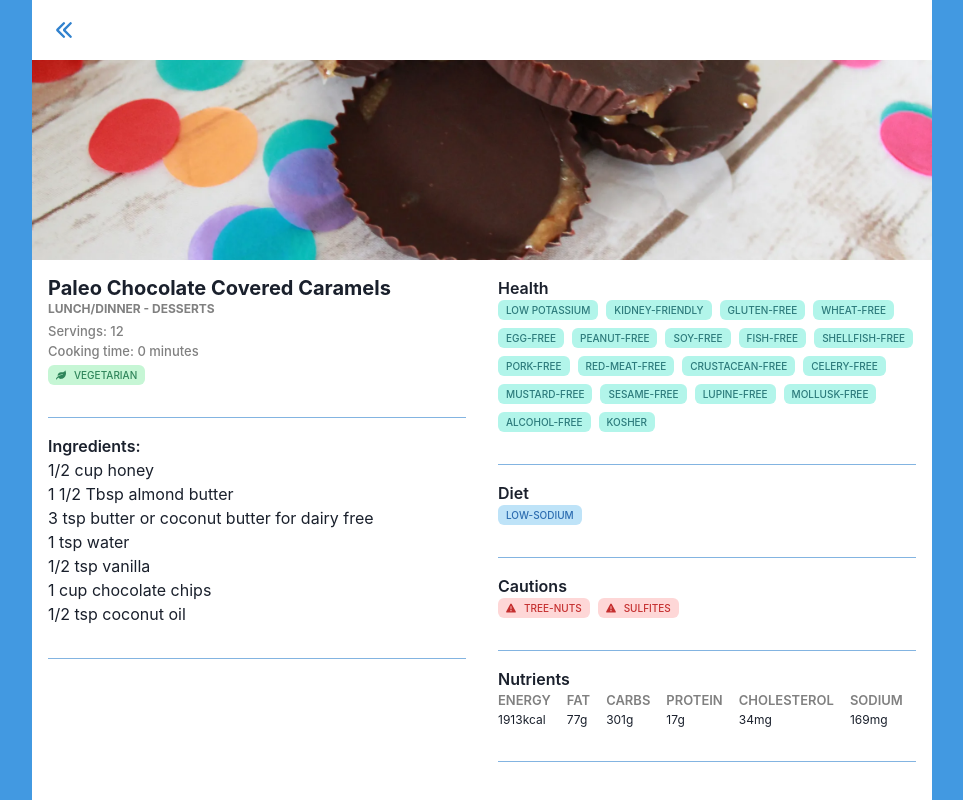
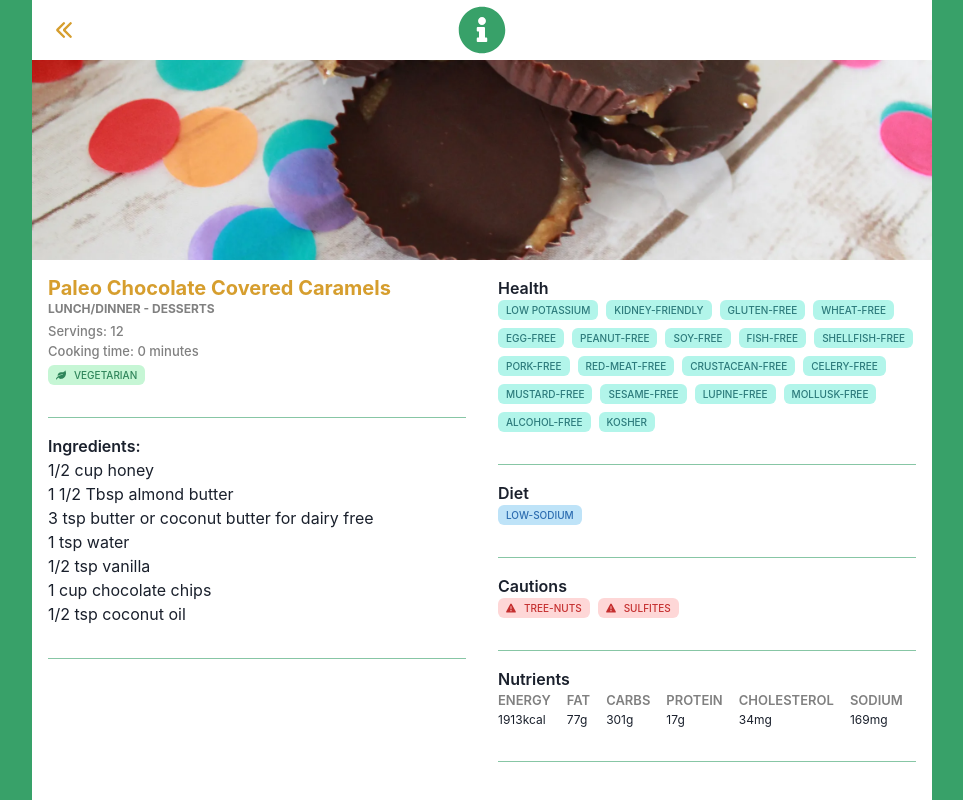
Before and after one commit to thomsterenborg/react_basics_final_project, a React (Vite) app: page / in a window 1280 px wide. Both pictures are taken after a click on the element 154 px from the left and 468 px from the top of the page. Shown: the whole page, without its empty margins (158-1121 px from the left). Built offline with nearby package versions, Linux system fonts and the light colour scheme.

Commit message:
Changed colors

```diff
--- a/src/components/RecipeChoice.jsx
+++ b/src/components/RecipeChoice.jsx
@@ -1,5 +1,15 @@
 import { ArrowLeftIcon } from "@chakra-ui/icons";
-import { Flex, Heading, IconButton, Image, Text } from "@chakra-ui/react";
+import {
+  Box,
+  Center,
+  Flex,
+  Heading,
+  Icon,
+  IconButton,
+  Image,
+  Text,
+} from "@chakra-ui/react";
+import { FaInfoCircle } from "react-icons/fa";
 import { CautionLabels } from "./CautionLabels";
 import { DietLabels } from "./DietLabels";
 import { HealthLabels } from "./HealthLabels";
@@ -20,14 +30,25 @@ export const RecipeChoice = ({ recipe, onClick }) => {
     >
       <Flex w="100%" h="60px" align="center" p={3} gap={4}>
         {/*Return button */}
-        <IconButton
-          variant={"ghost"}
-          color="blue.500"
-          icon={<ArrowLeftIcon />}
-          _hover={{ bg: "blue.500", color: "white" }}
-          _active={{ bg: "blue.300" }}
-          onClick={() => onClick()}
-        />
+        <Box>
+          <IconButton
+            variant={"ghost"}
+            color="yellow.500"
+            icon={<ArrowLeftIcon />}
+            _hover={{ bg: "yellow.500", color: "white" }}
+            _active={{ bg: "yellow.300" }}
+            onClick={() => onClick()}
+          />
+        </Box>
+        <Flex right={8} w="100%" align={"center"} justify="center">
+          <Icon
+            w={12}
+            h={12}
+            marginRight={14}
+            color="green.500"
+            as={FaInfoCircle}
+          />
+        </Flex>
       </Flex>
 
       <Image
@@ -47,7 +68,7 @@ export const RecipeChoice = ({ recipe, onClick }) => {
           pb={{ base: 0, md: 4 }}
           flexDir="column"
         >
-          <Heading as="h4" size="md">
+          <Heading as="h4" size="md" color="yellow.500">
             {recipe.label}
           </Heading>
 
--- a/src/components/ui/DivideLine.jsx
+++ b/src/components/ui/DivideLine.jsx
@@ -1,5 +1,5 @@
 import { Divider } from "@chakra-ui/react";
 
 export const DivideLine = () => {
-  return <Divider my={4} borderColor="blue.500" />;
+  return <Divider my={4} borderColor="green.500" />;
 };
--- a/src/components/ui/RecipeFilter.jsx
+++ b/src/components/ui/RecipeFilter.jsx
@@ -8,7 +8,7 @@ export const RecipeFilter = ({ value, onChange }) => {
   return (
     <RadioGroup
       p={4}
-      bg="blue.900"
+      bg="yellow.500"
       onChange={onChange}
       value={value}
       mb={8}
--- a/src/pages/RecipesPage.jsx
+++ b/src/pages/RecipesPage.jsx
@@ -6,7 +6,7 @@ import { RecipeSearch } from "../components/RecipeSearch";
 export const RecipesPage = () => {
   const [userRecipeChoice, setUserRecipeChoice] = useState("");
   return (
-    <Flex minH="100vh" w="100vw" align="center" flexDir="column" bg="blue.400">
+    <Flex minH="100vh" w="100vw" align="center" flexDir="column" bg="green.500">
       {userRecipeChoice ? (
         <RecipeChoice recipe={userRecipeChoice} onClick={setUserRecipeChoice} />
       ) : (
```
